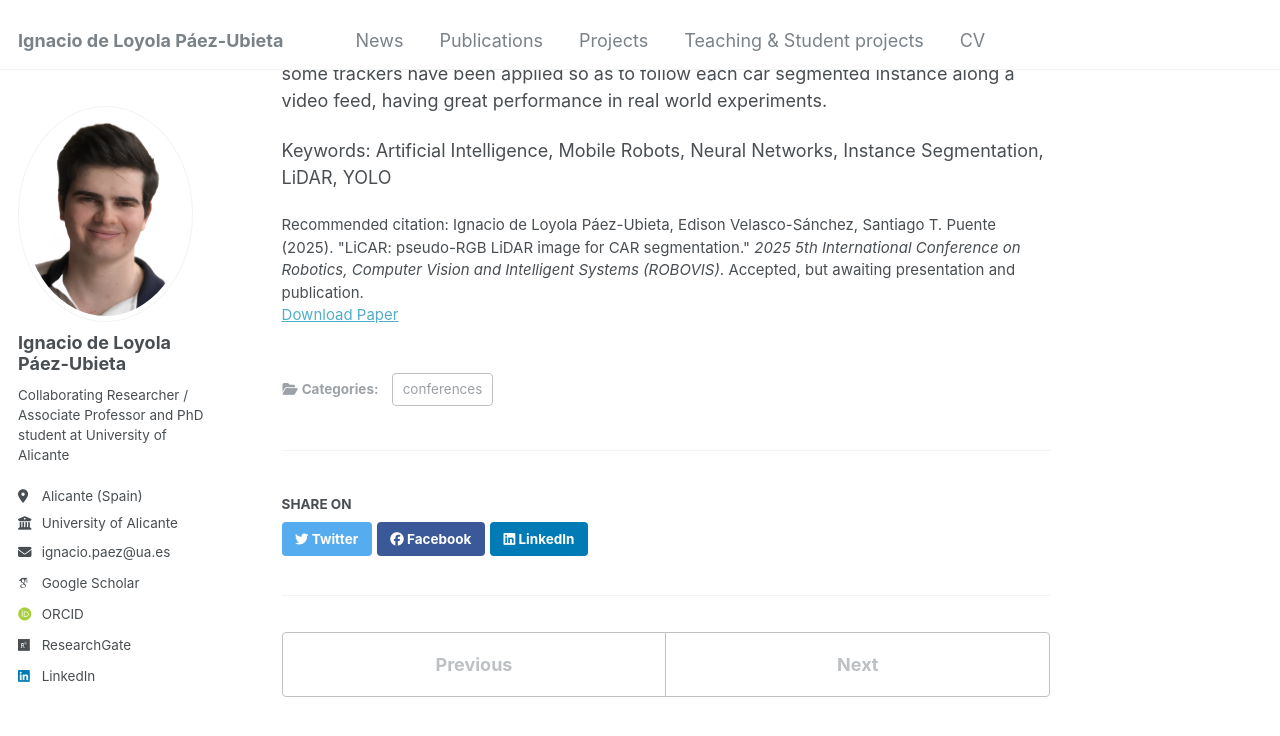
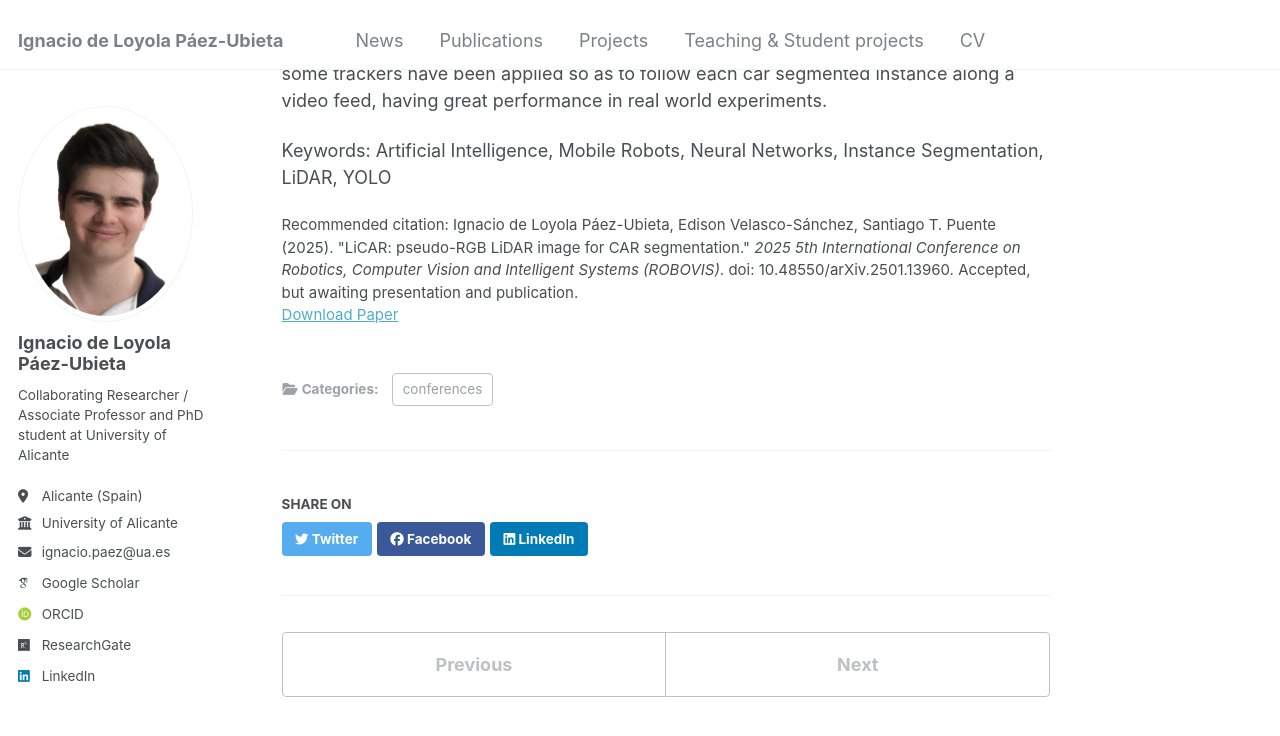
Before and after one commit to ignpaub/ignpaub.github.io, a Jekyll site: the page built from _publications/2025-02-27-LiCAR_pseudo_RGB_LiDAR_image_for_CAR_segmentation.md, in a window 1280 px wide and 900 px high, scrolled down 467 px. Shown: the top 736 px of the window. Built offline with Jekyll 4.4.1, drawn with Linux system fonts in a browser that asks for light colours; some web fonts are replaced.

Commit message:
Update 2025-02-27-LiCAR_pseudo_RGB_LiDAR_image_for_CAR_segmentation.md

```diff
--- a/_publications/2025-02-27-LiCAR_pseudo_RGB_LiDAR_image_for_CAR_segmentation.md
+++ b/_publications/2025-02-27-LiCAR_pseudo_RGB_LiDAR_image_for_CAR_segmentation.md
@@ -7,7 +7,7 @@ excerpt: ' '
 date: 2025-02-27
 venue: '2025 International Conference on Robotics, Computer Vision and Intelligent Systems, Porto (Portugal), 25-27 February'
 paperurl: 'http://ignpaub.github.io/files/2025_robovis.pdf'
-citation: "Ignacio de Loyola Páez-Ubieta, Edison Velasco-Sánchez, Santiago T. Puente (2025). &quot;LiCAR: pseudo-RGB LiDAR image for CAR segmentation.&quot; <i>2025 5th International Conference on Robotics, Computer Vision and Intelligent Systems (ROBOVIS)</i>. Accepted, but awaiting presentation and publication."
+citation: "Ignacio de Loyola Páez-Ubieta, Edison Velasco-Sánchez, Santiago T. Puente (2025). &quot;LiCAR: pseudo-RGB LiDAR image for CAR segmentation.&quot; <i>2025 5th International Conference on Robotics, Computer Vision and Intelligent Systems (ROBOVIS)</i>. doi: 10.48550/arXiv.2501.13960. Accepted, but awaiting presentation and publication."
 ---
 
 With the advancement of computing resources, an increasing number of Neural Networks (NNs) are appearing for image detection and segmentation appear. However, these methods usually accept as input a RGB 2D image. On the other side, Light Detection And Ranging (LiDAR) sensors with many layers provide images that are similar to those obtained from a traditional low resolution RGB camera. Following this principle, a new dataset for segmenting cars in pseudo-RGB images has been generated. This dataset combines the information given by the LiDAR sensor into a Spherical Range Image (SRI), concretely the reflectivity, near infrared and signal intensity 2D images. These images are then fed into instance segmentation NNs. These NNs segment the cars that appear in these images, having as result a Bounding Box (BB) and mask precision of 88% and 81.5% respectively with You Only Look Once (YOLO)-v8 large. By using this segmentation NN, some trackers have been applied so as to follow each car segmented instance along a video feed, having great performance in real world experiments.
```
